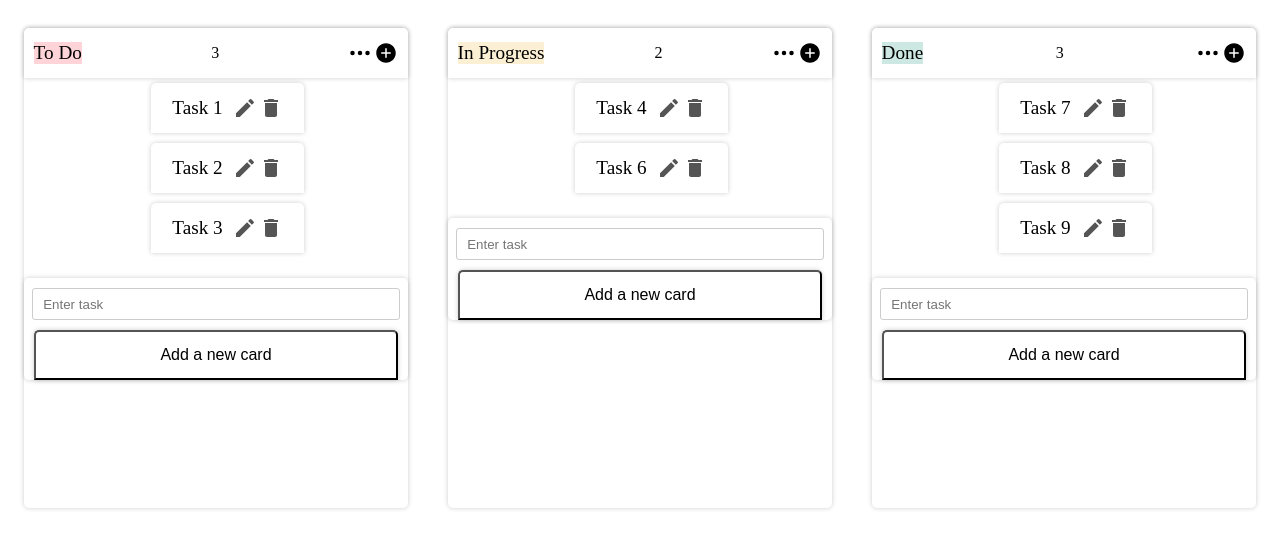
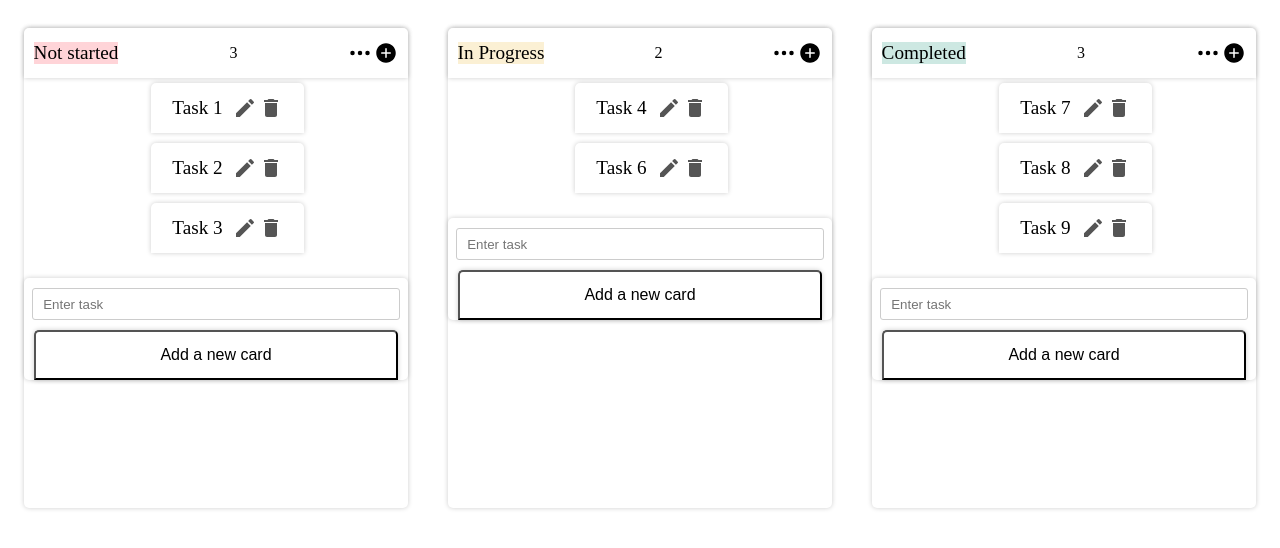
Before and after one commit to Masterkrish002/Airtribe, a React (Create React App) app in the folder assinggmeny-main/: page / in a window 1280 px wide. Shown: the top 548 px of the page. Built offline with nearby package versions, Linux system fonts and the light colour scheme.

Commit message:
updated project files

```diff
--- a/assinggmeny-main/src/App.js
+++ b/assinggmeny-main/src/App.js
@@ -10,7 +10,7 @@ import TaskDetails from "./components/TaskDetails";
 function App() {
   const intialsections = [
     {
-      title: "To Do",
+      title: "Not started",
       tasks: ["Task 1", "Task 2", "Task 3"],
       color: "#ffd4d8",
     },
@@ -20,7 +20,7 @@ function App() {
       color: "#fbf0d4",
     },
     {
-      title: "Done",
+      title: "Completed",
       tasks: ["Task 7", "Task 8", "Task 9"],
       color: "#cde8e2",
     },
```
